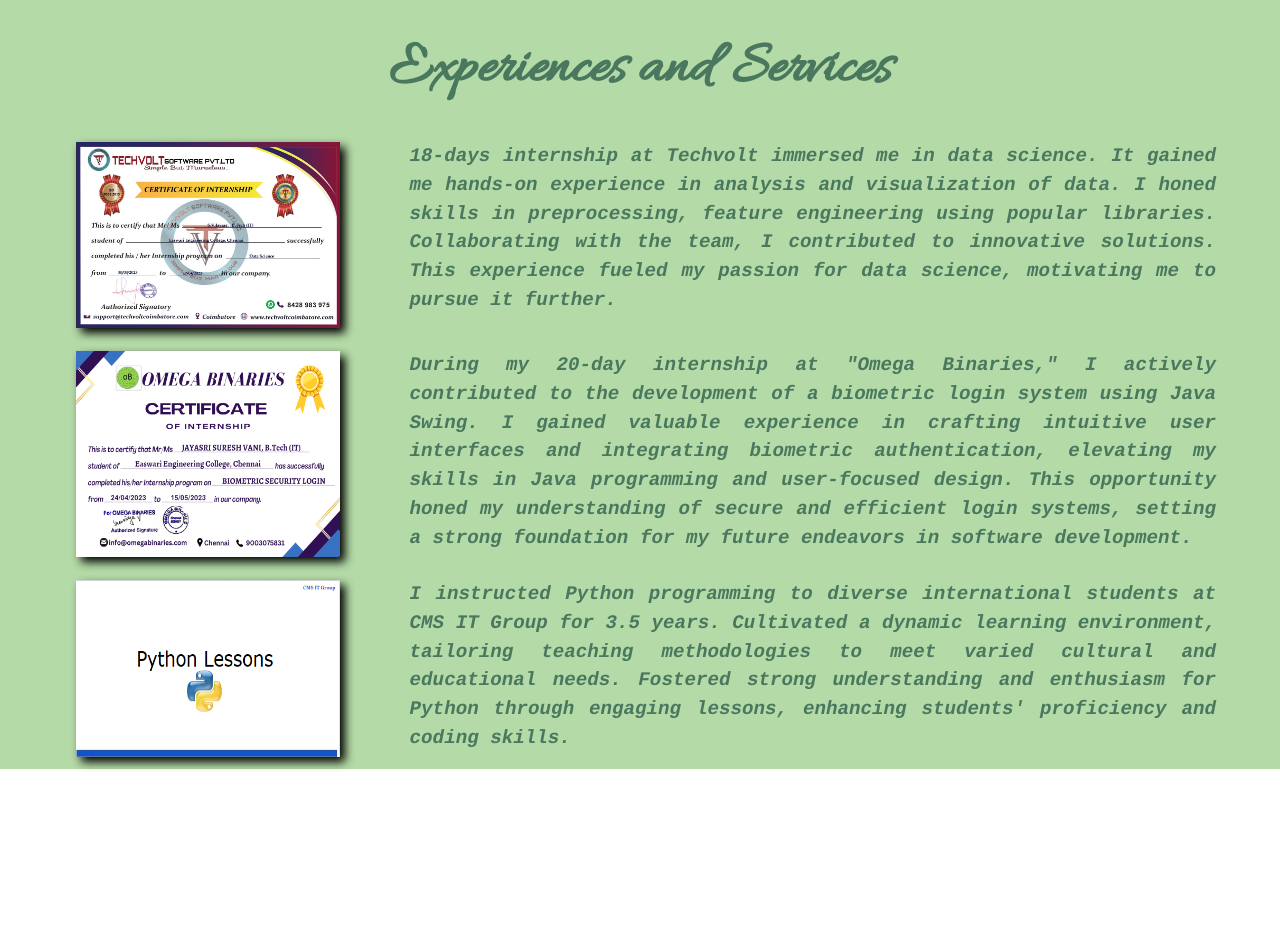
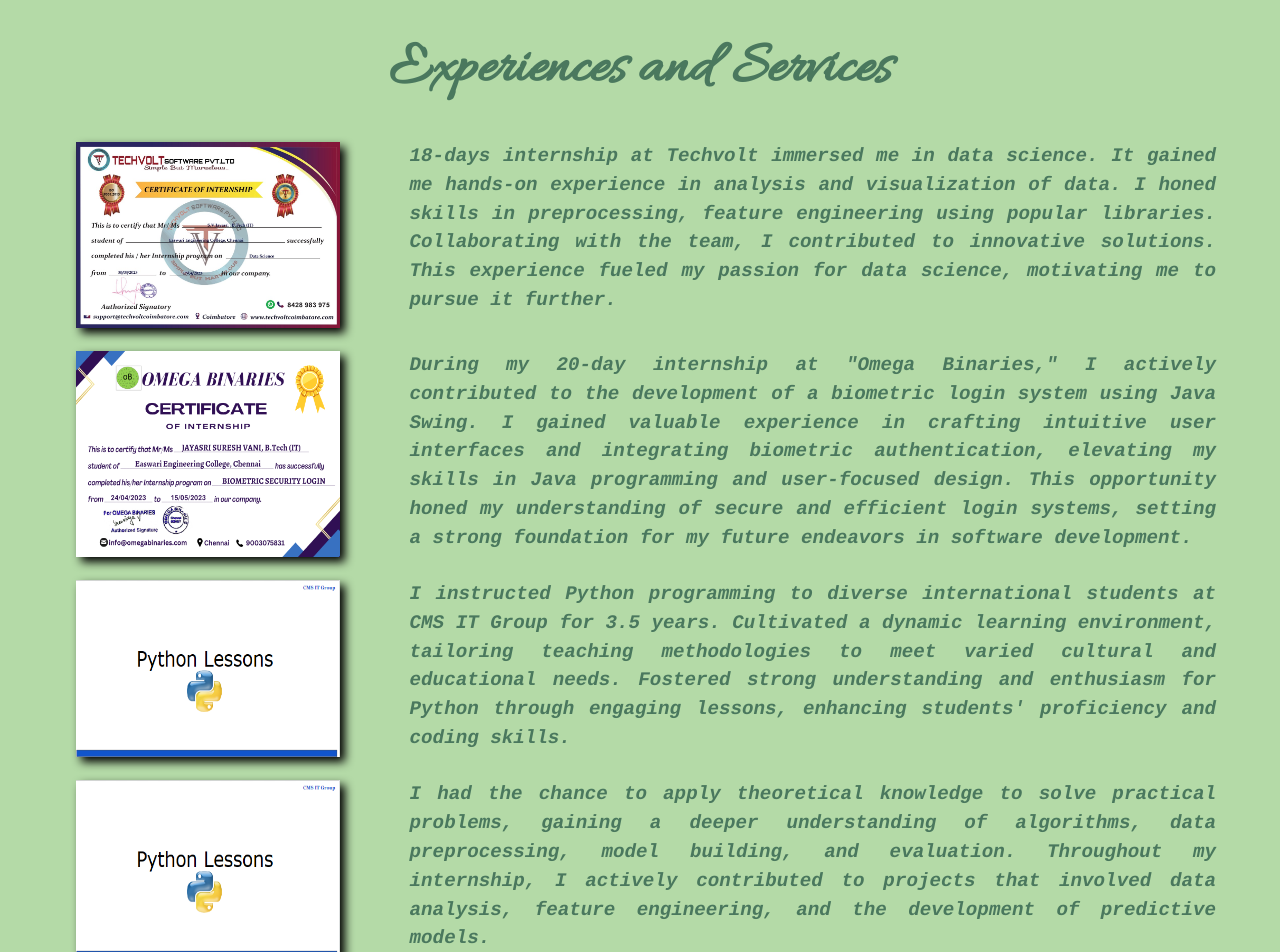
Before and after one commit to Jayasri2021/Portfolio, an Angular app: page /resume in a window 1280 px wide. Shown: the top 952 px of the page. Before the commit the page ends 800 px from the top, so only its background shows below. Built offline with nearby package versions, Linux system fonts and the light colour scheme.

Commit message:
Modified

```diff
--- a/src/app/projects/projects.component.css
+++ b/src/app/projects/projects.component.css
@@ -1,5 +1,5 @@
 body{
-     background-color: #b4daa7;
+    background-color: #b4daa7;
     height:auto;
     width: 100vw;
     padding-top: 2%;
--- a/src/app/resume/resume.component.html
+++ b/src/app/resume/resume.component.html
@@ -42,5 +42,15 @@
         engaging lessons, enhancing students' proficiency and coding skills.
       </p>
     </div>
+    <div id="exp">
+      <img src="../../assets/certificate-intern3.png" />
+      <p>
+        I had the chance to apply theoretical knowledge to solve practical
+        problems, gaining a deeper understanding of algorithms, data
+        preprocessing, model building, and evaluation. Throughout my internship,
+        I actively contributed to projects that involved data analysis, feature
+        engineering, and the development of predictive models.
+      </p>
+    </div>
   </div>
 </body>
```
